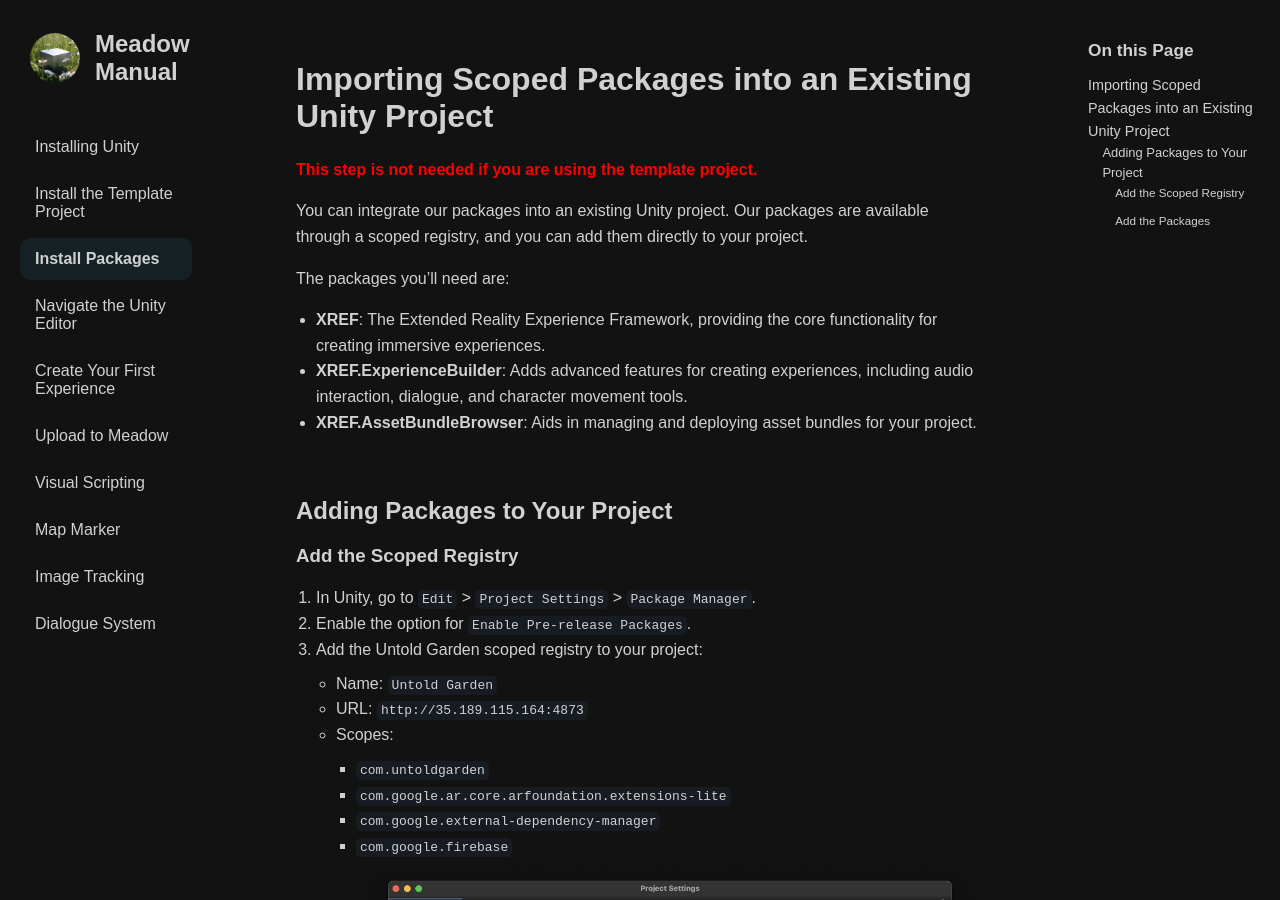
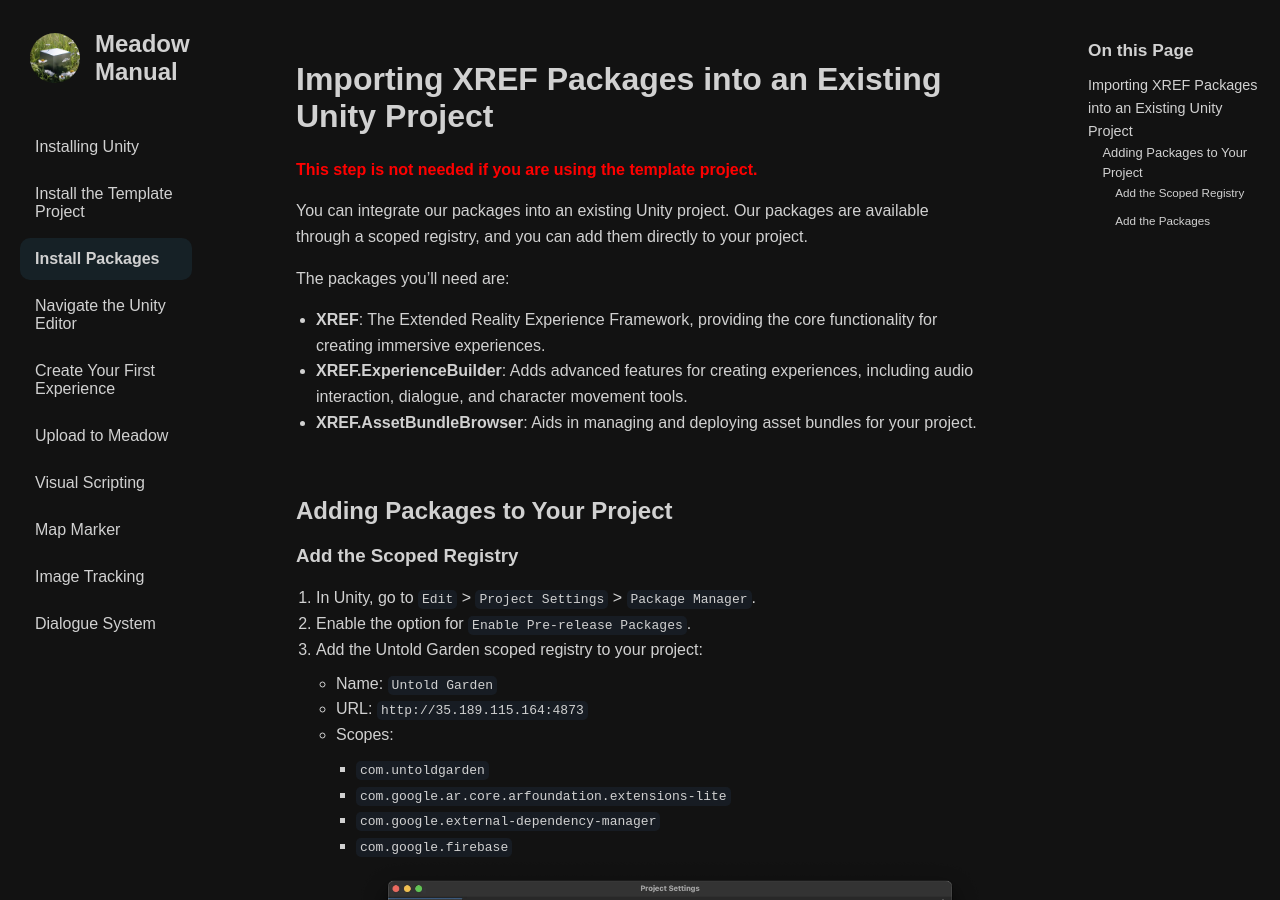
Before and after one commit to untoldgarden/meadow-manual, a Jekyll site: the page built from install-packages.md, in a window 1280 px wide and 900 px high. Built offline with Jekyll 4.4.1, drawn with Linux system fonts in a browser that asks for light colours; the table of contents is made by our own code.

Commit message:
updated title of install packages

```diff
--- a/install-packages.md
+++ b/install-packages.md
@@ -4,7 +4,7 @@
 toc: true
 ---
 
-# Importing Scoped Packages into an Existing Unity Project
+# Importing XREF Packages into an Existing Unity Project
 
 **<font color="red">This step is not needed if you are using the template project.</font>**
 
```
